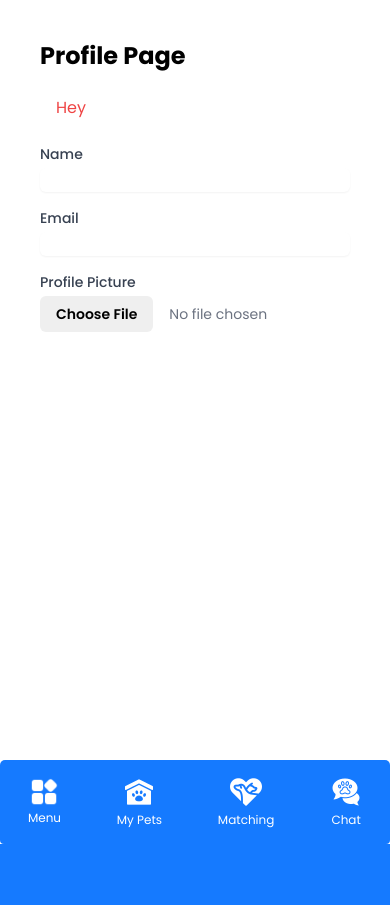
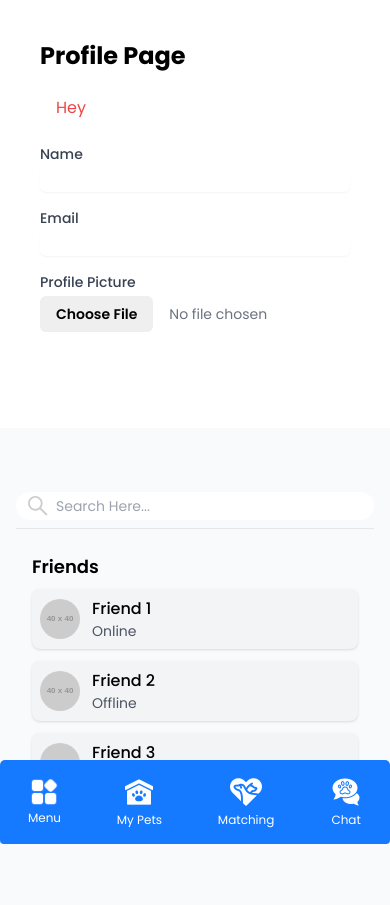
Before and after one commit to starlabspro-internship/waggy-frontend, a website: page index.html in a window 390 px wide. Before the commit the page ends 844 px from the top, so only its background shows below. Drawn offline with nearby package versions, Linux system fonts and the light colour scheme; placeholder pictures from the web are drawn by us.

Commit message:
make right side bar responsive

```diff
--- a/index.html
+++ b/index.html
@@ -30,9 +30,9 @@
     </script>
 </head>
 
-<body class="bg-blue flex flex-col md:flex-row h-screen md:py-5 md:pr-5">
+<body class="md:bg-blue flex flex-col md:flex-row h-screen md:py-5 md:pr-5">
     <!-- Sidebar -->
-    <aside id="sidebar" class="text-white w-72 hidden sm:block bg-blue pl-9">
+    <aside id="sidebar" class="text-white w-72 hidden sm:block bg-blue pl-9 ">
         <img src="./assets/images/icons/joi.png" class="p-4 h-[120px] rounded-full" alt="" />
         <nav class="flex flex-col pl-5 space-y-2">
             <div class="p-2 mb-5 font-semibold text-2xl">
@@ -139,9 +139,9 @@
     </main>
 
     <!-- Right Section -->
-    <aside id="right-section" class="w-72 hidden lg:block bg-paleGrey p-4 shadow-md rounded-r-3xl">
+    <aside id="right-section" class="md:w-72  lg:block bg-paleGrey md:p-4 md:shadow-md md:rounded-r-3xl pb-20 md:pb-0">
         <h2 id="page-title" class="font-semibold text-lg py-5 text-center text-blue"></h2>
-        <div class="bg-grey h-[90%] rounded-3xl p-4">
+        <div class="md:bg-grey h-[90%] md:rounded-3xl p-4">
             <div class="relative py-2">
                 <!-- Search icon -->
                 <img src="./assets/images/svg/magnetize.svg" alt="Search"
```
